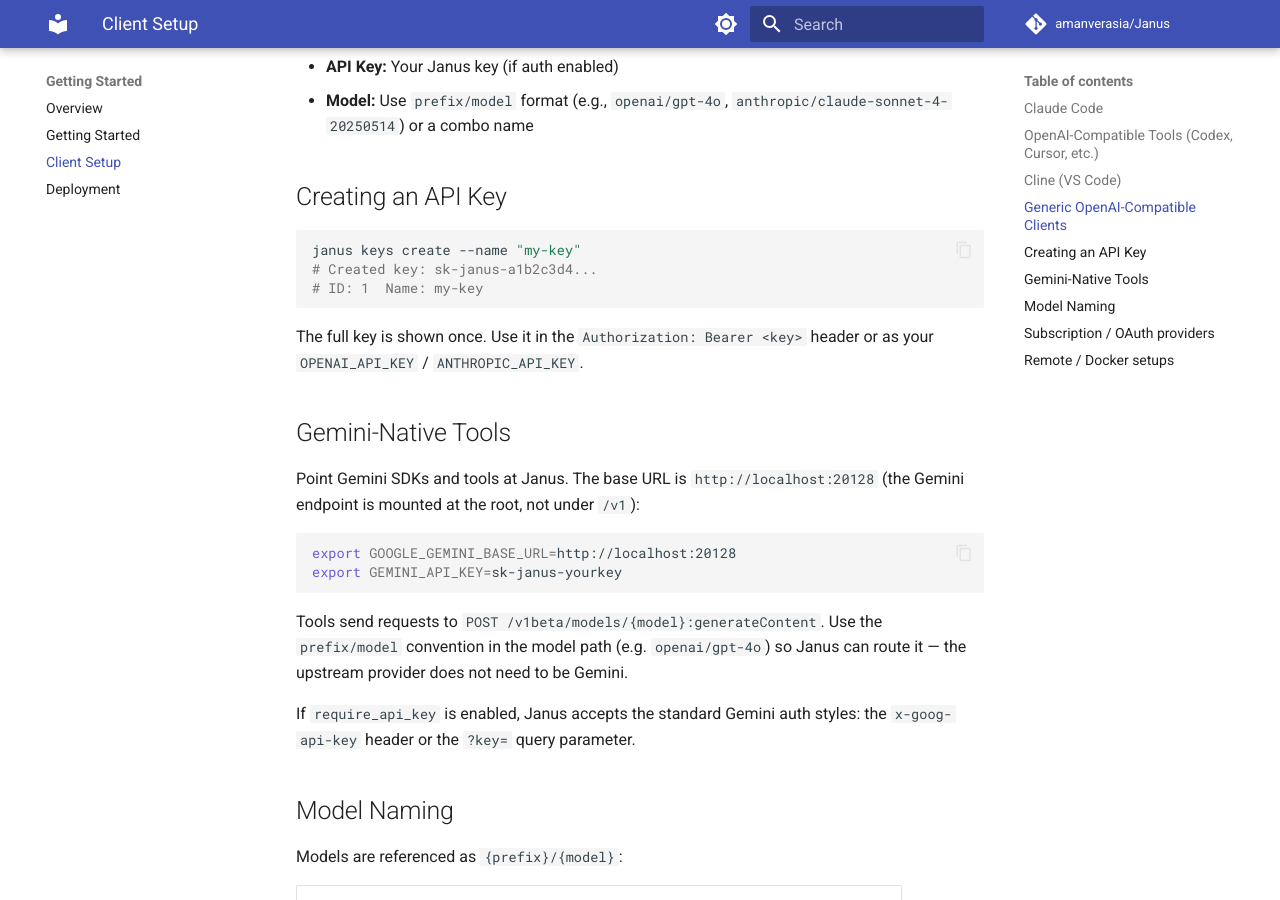
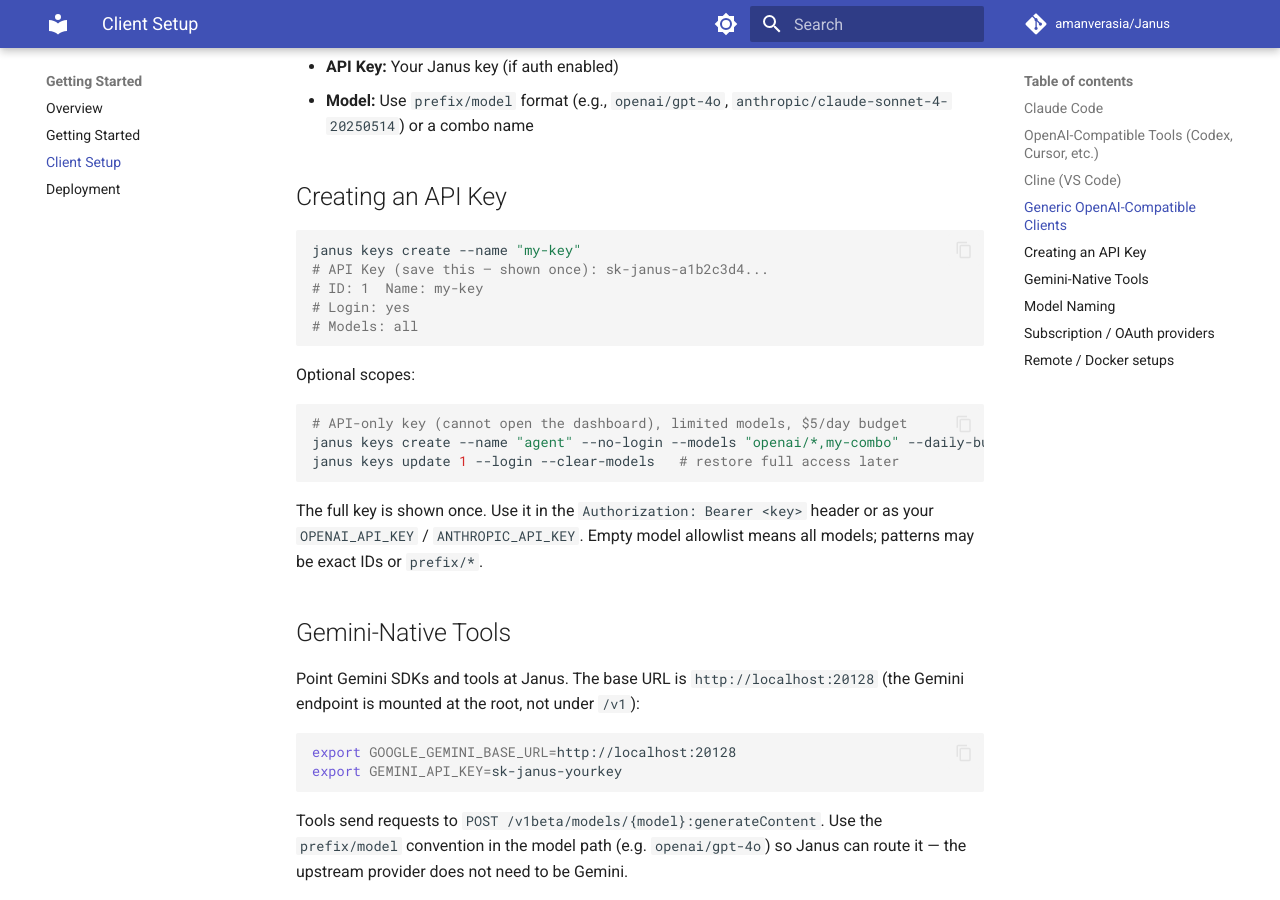
Before and after one commit to amanverasia/Janus, an MkDocs documentation site: the page built from docs/client-setup.md, in a window 1280 px wide and 900 px high, scrolled down 1332 px. Built offline with MkDocs 1.6.1 and Material for MkDocs 9.7.7, drawn with Linux system fonts in a browser that asks for light colours; comment, search, counter and statistics services are not loaded.

Commit message:
docs: document API key scopes and add CLAUDE.md
Update AGENTS/todo/CHANGELOG/README and related docs for can_login,
allowed_models, and key daily budgets; add CLAUDE.md pointing at AGENTS.md.

Co-authored-by: Cursor <cursoragent@cursor.com>

````diff
--- a/docs/client-setup.md
+++ b/docs/client-setup.md
@@ -55,11 +55,21 @@ Any tool that accepts a custom OpenAI base URL works with Janus:
 
 ```bash
 janus keys create --name "my-key"
-# Created key: sk-janus-a1b2c3d4...
+# API Key (save this — shown once): sk-janus-a1b2c3d4...
 # ID: 1  Name: my-key
+# Login: yes
+# Models: all
 ```
 
-The full key is shown once. Use it in the `Authorization: Bearer <key>` header or as your `OPENAI_API_KEY` / `ANTHROPIC_API_KEY`.
+Optional scopes:
+
+```bash
+# API-only key (cannot open the dashboard), limited models, $5/day budget
+janus keys create --name "agent" --no-login --models "openai/*,my-combo" --daily-budget 5
+janus keys update 1 --login --clear-models   # restore full access later
+```
+
+The full key is shown once. Use it in the `Authorization: Bearer <key>` header or as your `OPENAI_API_KEY` / `ANTHROPIC_API_KEY`. Empty model allowlist means all models; patterns may be exact IDs or `prefix/*`.
 
 ## Gemini-Native Tools
 
````
Also changed, not shown: AGENTS.md (+7 -2 lines), CHANGELOG.md (+1 -0 lines), CLAUDE.md (added, +14 -0 lines), README.md (+1 -1 lines), docs/architecture.md (+1 -1 lines), docs/budgets.md (+3 -1 lines), docs/configuration.md (+4 -1 lines), todo.md (+2 -1 lines).
